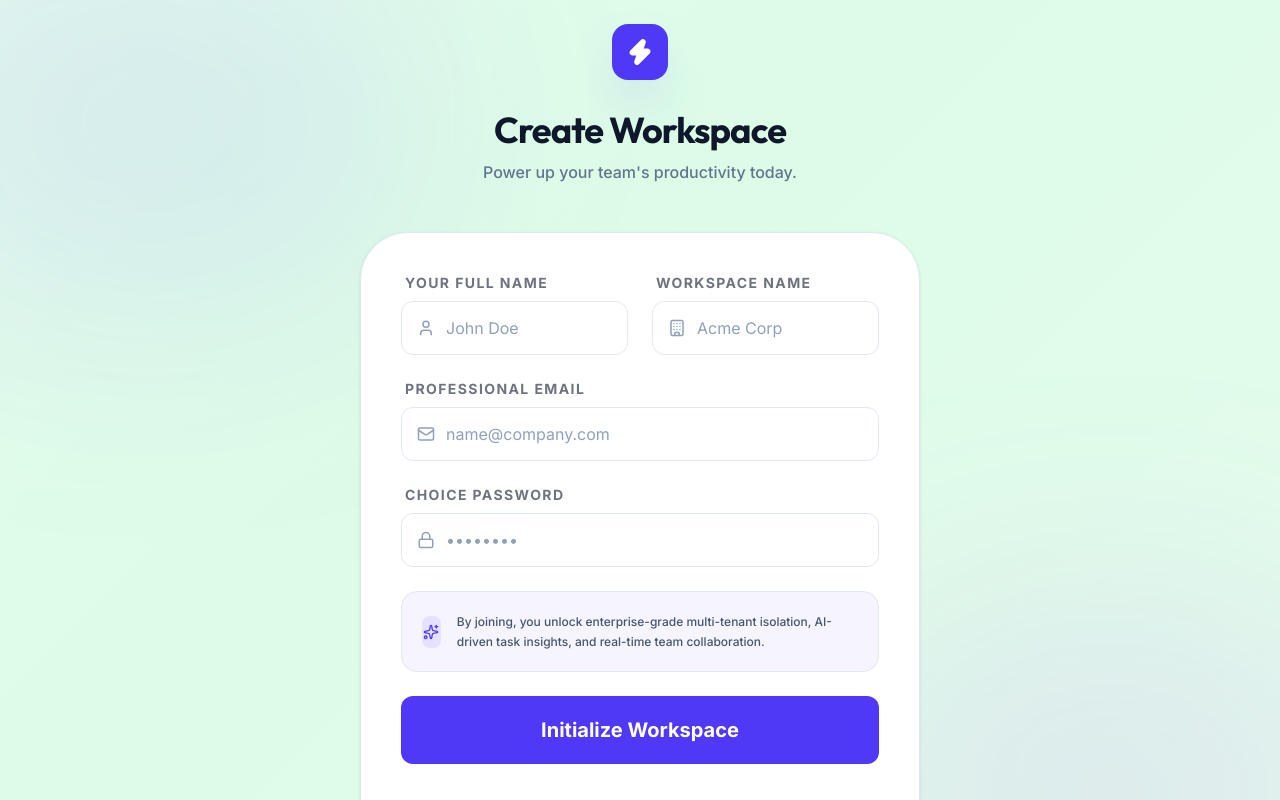
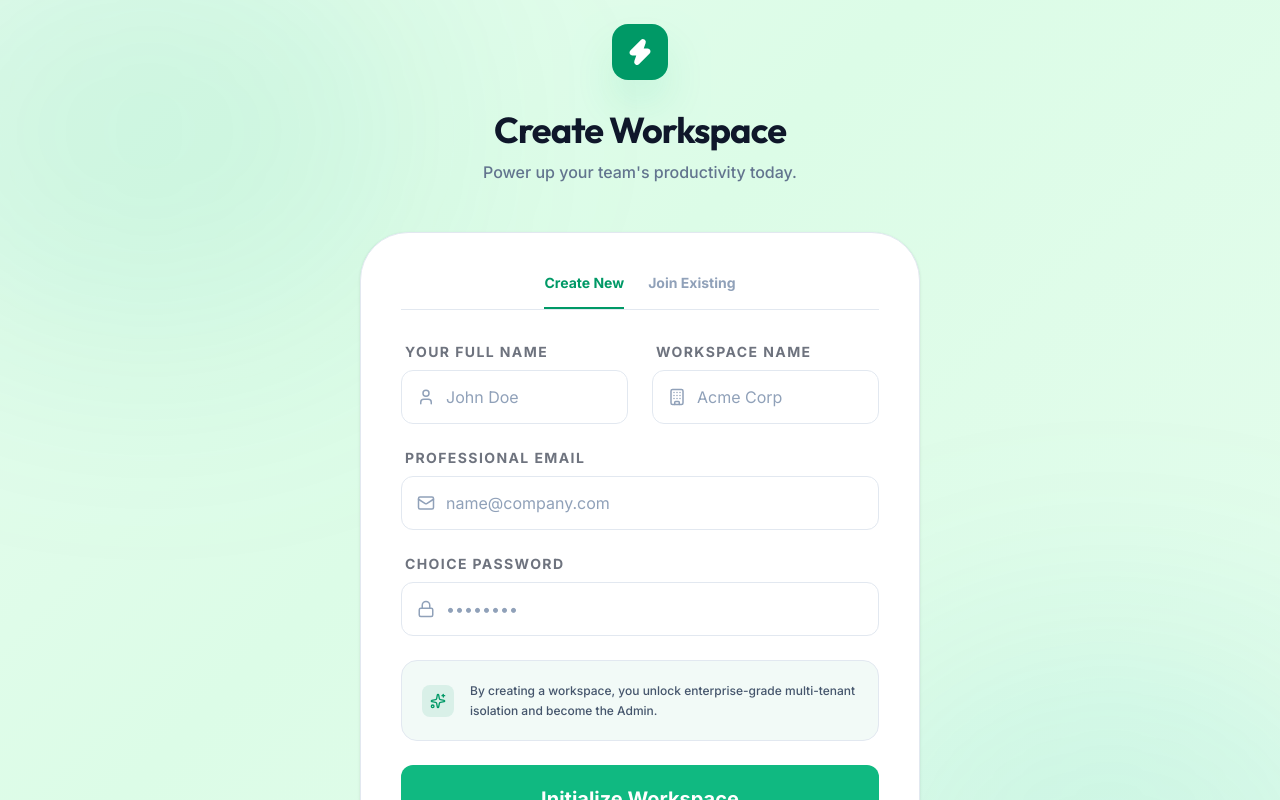
Before and after one commit to kPriyadharsan/xo-multi-tanant, a React (Vite) app in the folder frontend/: page /signup in a window 1280 px wide. Shown: the top 800 px of the page. Built offline with nearby package versions, Linux system fonts and the light colour scheme; no server answers.

Commit message:
WorkSpace security updated

```diff
--- a/frontend/src/pages/auth/SignupPage.jsx
+++ b/frontend/src/pages/auth/SignupPage.jsx
@@ -7,11 +7,13 @@ import { CheckCircle2, User, Mail, Lock, Building, Loader2, Zap, Sparkles } from
 import { motion } from 'framer-motion';
 
 const SignupPage = () => {
+  const [isJoining, setIsJoining] = useState(false);
   const [formData, setFormData] = useState({
     name: '',
     email: '',
     password: '',
-    organization: ''
+    organization: '',
+    organizationId: ''
   });
   const [loading, setLoading] = useState(false);
   const [error, setError] = useState('');
@@ -23,7 +25,11 @@ const SignupPage = () => {
     setLoading(true);
     setError('');
     try {
-      const { data } = await authApi.signup(formData);
+      const payload = { ...formData };
+      if (!isJoining) {
+         delete payload.organizationId;
+      }
+      const { data } = await authApi.signup(payload);
       login(data.user, data.token);
       navigate('/dashboard');
     } catch (error) {
@@ -36,8 +42,8 @@ const SignupPage = () => {
   return (
     <div className="min-h-screen flex items-center justify-center p-6 bg-mesh relative overflow-hidden">
       {/* Metabolic Blobs */}
-      <div className="absolute top-[-10%] left-[-10%] w-[45%] h-[45%] bg-indigo-500/10 blur-[130px] rounded-full animate-blob pointer-events-none" />
-      <div className="absolute bottom-[-10%] right-[-10%] w-[45%] h-[45%] bg-purple-500/10 blur-[130px] rounded-full animate-blob animation-delay-2000 pointer-events-none" />
+      <div className="absolute top-[-10%] left-[-10%] w-[45%] h-[45%] bg-emerald-500/10 blur-[130px] rounded-full animate-blob pointer-events-none" />
+      <div className="absolute bottom-[-10%] right-[-10%] w-[45%] h-[45%] bg-teal-500/10 blur-[130px] rounded-full animate-blob animation-delay-2000 pointer-events-none" />
 
       <motion.div
         initial={{ opacity: 0, y: 30 }}
@@ -47,15 +53,36 @@ const SignupPage = () => {
       >
         <div className="text-center mb-12">
           <Link to="/" className="inline-flex items-center gap-2 mb-8 group">
-            <div className="w-14 h-14 bg-indigo-600 rounded-2xl flex items-center justify-center text-white shadow-2xl shadow-indigo-500/30 group-hover:rotate-6 transition-transform">
+            <div className="w-14 h-14 bg-emerald-600 rounded-2xl flex items-center justify-center text-white shadow-2xl shadow-emerald-500/30 group-hover:rotate-6 transition-transform">
               <Zap size={28} fill="currentColor" />
             </div>
           </Link>
-          <h1 className="text-4xl font-black text-slate-900 tracking-tight leading-none mb-3">Create Workspace</h1>
+          <h1 className="text-4xl font-black text-slate-900 tracking-tight leading-none mb-3">
+             {isJoining ? "Join Workspace" : "Create Workspace"}
+          </h1>
           <p className="text-slate-500 font-medium">Power up your team&apos;s productivity today.</p>
         </div>
 
         <Card className="p-10 glass rounded-[3rem] shadow-[0_32px_128px_-16px_rgba(0,0,0,0.1)] border-white/40">
+          <div className="flex items-center justify-center gap-6 mb-8 border-b border-emerald-600/10 pb-4">
+             <button
+                type="button"
+                onClick={() => { setIsJoining(false); setError(''); }}
+                className={`text-sm font-bold transition-all relative ${!isJoining ? 'text-emerald-600' : 'text-slate-400 hover:text-slate-600'}`}
+             >
+                Create New
+                {!isJoining && <motion.div layoutId="activeTab" className="absolute -bottom-4 left-0 right-0 h-0.5 bg-emerald-600" />}
+             </button>
+             <button
+                type="button"
+                onClick={() => { setIsJoining(true); setError(''); }}
+                className={`text-sm font-bold transition-all relative ${isJoining ? 'text-emerald-600' : 'text-slate-400 hover:text-slate-600'}`}
+             >
+                Join Existing
+                {isJoining && <motion.div layoutId="activeTab" className="absolute -bottom-4 left-0 right-0 h-0.5 bg-emerald-600" />}
+             </button>
+          </div>
+
           <form onSubmit={handleSubmit} className="space-y-6">
             <div className="grid grid-cols-1 sm:grid-cols-2 gap-6">
               <Input
@@ -68,13 +95,26 @@ const SignupPage = () => {
               />
               <Input
                 label="Workspace Name"
-                placeholder="Acme Corp"
+                placeholder={isJoining ? "Exact Workspace Name" : "Acme Corp"}
                 value={formData.organization}
                 onChange={(e) => setFormData({...formData, organization: e.target.value})}
                 required
                 prefix={<Building size={18} className="text-slate-400" />}
               />
             </div>
+
+            {isJoining && (
+              <motion.div initial={{ opacity: 0, height: 0 }} animate={{ opacity: 1, height: 'auto' }}>
+                <Input
+                  label="Workspace ID"
+                  placeholder="Paste 24-character Object ID"
+                  value={formData.organizationId}
+                  onChange={(e) => setFormData({...formData, organizationId: e.target.value})}
+                  required
+                  prefix={<Lock size={18} className="text-slate-400" />}
+                />
+              </motion.div>
+            )}
 
             <Input
               label="Professional Email"
@@ -98,13 +138,15 @@ const SignupPage = () => {
 
             <motion.div
                whileHover={{ x: 5 }}
-               className="flex items-start gap-4 p-5 bg-indigo-600/5 rounded-2xl border border-indigo-600/10 group transition-all"
+               className="flex items-start gap-4 p-5 bg-emerald-600/5 rounded-2xl border border-emerald-600/10 group transition-all"
             >
-               <div className="mt-1 w-8 h-8 rounded-lg bg-indigo-600/10 flex items-center justify-center text-indigo-600 group-hover:bg-indigo-600 group-hover:text-white transition-all">
+               <div className="mt-1 w-8 h-8 min-w-[32px] rounded-lg bg-emerald-600/10 flex items-center justify-center text-emerald-600 group-hover:bg-emerald-600 group-hover:text-white transition-all">
                   <Sparkles size={16} />
                </div>
                <p className="text-xs text-slate-600 leading-relaxed font-medium">
-                  By joining, you unlock enterprise-grade multi-tenant isolation, AI-driven task insights, and real-time team collaboration.
+                  {isJoining
+                    ? "Welcome to the team! Upon joining, you'll instantly get member-level access to your organization's tasks."
+                    : "By creating a workspace, you unlock enterprise-grade multi-tenant isolation and become the Admin."}
                </p>
             </motion.div>
 
@@ -114,24 +156,25 @@ const SignupPage = () => {
                 animate={{ opacity: 1, x: 0 }}
                 className="p-4 bg-pink-500/10 border border-pink-500/20 text-pink-600 rounded-2xl text-sm font-bold flex items-center gap-3"
               >
-                <div className="w-1.5 h-1.5 rounded-full bg-pink-600" />
+                <div className="min-w-[6px] w-1.5 h-1.5 rounded-full bg-pink-600" />
                 {error}
               </motion.div>
             )}
 
             <Button
               type="submit"
-              className="w-full py-5 text-xl font-black shadow-none"
+              className="w-full py-5 text-xl font-black shadow-none border-0"
               loading={loading}
+              style={{ backgroundColor: '#10b981', color: '#fff' }}
             >
-              Initialize Workspace
+               {isJoining ? "Join Workspace" : "Initialize Workspace"}
             </Button>
           </form>
 
           <div className="mt-10 text-center">
             <p className="text-slate-500 font-medium text-sm">
                 Already part of a team? {' '}
-                <Link to="/login" className="text-indigo-600 font-black hover:text-indigo-700 transition-colors">
+                <Link to="/login" className="text-emerald-600 font-black hover:text-emerald-700 transition-colors">
                   Log In
                 </Link>
             </p>
```
Also changed, not shown: 1 other file (tests, documents, lock files or other folders).
